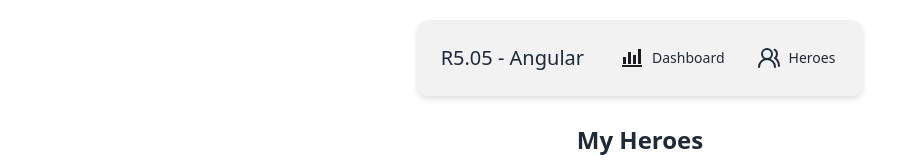
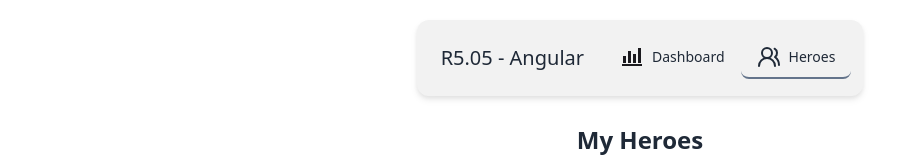
Before and after one commit to IUT2follmih/R5.05-Angular, an Angular app: page /heroes in a window 1280 px wide. Shown: the top 160 px of the page, without its empty margins (0-907 px from the left). Built offline with nearby package versions, Linux system fonts and the light colour scheme.

Commit message:
Change css of navbar

```diff
--- a/src/app/components/heroes/heroes.component.html
+++ b/src/app/components/heroes/heroes.component.html
@@ -13,7 +13,4 @@
       }
     </ul>
   </div>
-  <!--<div class="flex items-center justify-center h-min-full">
-    <app-hero-detail [hero]="selectedHero"></app-hero-detail>
-  </div>-->
 </section>
--- a/src/app/components/navbar/navbar.component.html
+++ b/src/app/components/navbar/navbar.component.html
@@ -5,7 +5,7 @@
   <div class="navbar-center">
     <ul class="menu menu-horizontal px-1">
       <li>
-        <a routerLink="/dashboard">
+        <a routerLink="/dashboard" routerLinkActive="border-b-2 border-slate-500">
           <svg width="24" height="24" viewBox="0 0 24 24" fill="none" xmlns="http://www.w3.org/2000/svg">
             <mask id="mask0_225_7" style="mask-type:alpha" maskUnits="userSpaceOnUse" x="0" y="0" width="24"
                   height="24">
@@ -20,7 +20,7 @@
         </a>
       </li>
       <li>
-        <a routerLink="/heroes">
+        <a routerLink="/heroes" routerLinkActive="border-b-2 border-slate-500">
           <svg xmlns="http://www.w3.org/2000/svg" width="24" height="24" viewBox="0 0 24 24" fill="none"
                stroke="currentColor" stroke-width="2" stroke-linecap="round" stroke-linejoin="round"
                class="lucide lucide-users-round">
--- a/src/app/components/navbar/navbar.component.ts
+++ b/src/app/components/navbar/navbar.component.ts
@@ -1,11 +1,12 @@
 import { Component } from '@angular/core';
-import {RouterLink} from "@angular/router";
+import {RouterLink, RouterLinkActive} from "@angular/router";
 
 @Component({
   selector: 'app-navbar',
   standalone: true,
   imports: [
-    RouterLink
+    RouterLink,
+    RouterLinkActive
   ],
   templateUrl: './navbar.component.html',
   styleUrl: './navbar.component.css'
```
